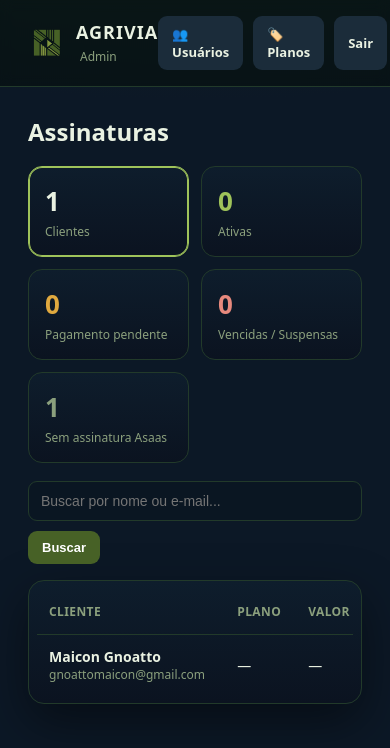
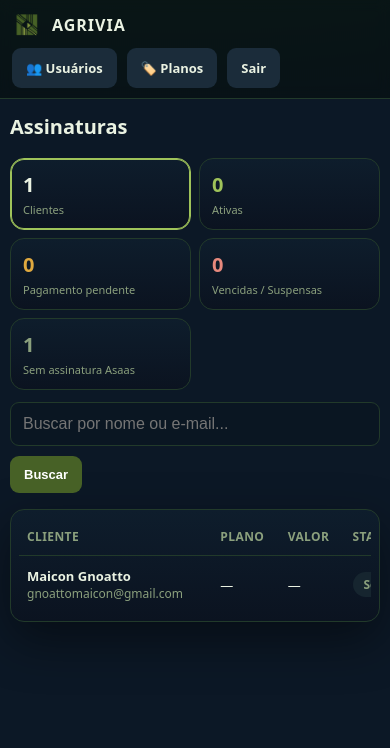
Before and after one commit to AGRIVIA/agrivia-auth, a FastAPI app: page /admin/assinaturas in a window 390 px wide. Shown: the top 748 px of the page. Run offline with FastAPI, Linux system fonts and the light colour scheme; the visitor is signed in with stand-in values (Sample User, id 1); data comes from the database, SQL or seed files in the repository; data that the repository does not hold is empty.

Commit message:
Painel admin mobile + PWA

```diff
--- a/admin/templates/assinaturas.html
+++ b/admin/templates/assinaturas.html
@@ -34,6 +34,17 @@
 
     @media (max-width:860px){
         .cards{grid-template-columns:repeat(2,1fr);}
+    }
+
+    /* 📱 Celular */
+    @media (max-width:700px){
+        .cards{gap:8px;margin-bottom:12px;}
+        .stat{padding:12px;}
+        .stat-num{font-size:20px;}
+        .stat-label{font-size:11px;}
+        .searchbar input{max-width:100%;}
+        thead th{padding:10px 8px;}
+        tbody td{padding:10px 8px;font-size:13px;}
     }
 </style>
 {% endblock %}
--- a/admin/templates/base.html
+++ b/admin/templates/base.html
@@ -4,6 +4,15 @@
     <meta charset="UTF-8">
     <meta name="viewport" content="width=device-width, initial-scale=1">
     <title>{% block title %}AGRIVIA · Admin{% endblock %}</title>
+
+    <!-- 📱 PWA: permite instalar o painel como app no celular (ícone AGRIVIA) -->
+    <link rel="manifest" href="/static/manifest.json">
+    <meta name="theme-color" content="#0c1826">
+    <link rel="icon" type="image/png" href="/static/icon-192.png">
+    <link rel="apple-touch-icon" href="/static/icon-180.png">
+    <meta name="apple-mobile-web-app-capable" content="yes">
+    <meta name="apple-mobile-web-app-status-bar-style" content="black-translucent">
+    <meta name="apple-mobile-web-app-title" content="AGRIVIA">
     <style>
         :root{
             --bg:#0c1826;
@@ -99,6 +108,22 @@
             border:1px solid rgba(192,57,43,0.3);padding:10px 12px;border-radius:9px;
             font-size:13px;margin-bottom:10px;
         }
+
+        /* ===== 📱 Celular (só telas estreitas — o desktop fica intocado) ===== */
+        @media (max-width: 700px){
+            .topbar{padding:10px 12px;flex-wrap:wrap;gap:8px;}
+            .brand .logo-img{width:30px;height:30px;}
+            .brand .name{font-size:16px;}
+            .brand .sub{display:none;}
+            .page{padding:14px 10px;}
+            .card{padding:16px;border-radius:14px;}
+            .card-narrow{margin:24px auto;}
+            h1.page-title{font-size:20px;}
+            /* Botões maiores = mais fáceis de acertar com o dedo */
+            .btn{padding:11px 14px;}
+            .btn-sm{padding:10px 12px;font-size:12px;}
+            input, select{padding:12px;font-size:16px;} /* 16px evita o zoom automático do iPhone */
+        }
     </style>
     {% block head_extra %}{% endblock %}
 </head>
@@ -115,5 +140,12 @@
     </div>
 
     {% block content %}{% endblock %}
+
+    <script>
+        // 📱 PWA: registra o service worker mínimo (torna o painel instalável).
+        if ('serviceWorker' in navigator) {
+            navigator.serviceWorker.register('/sw.js').catch(function () {});
+        }
+    </script>
 </body>
 </html>
--- a/main.py
+++ b/main.py
@@ -5,7 +5,7 @@
 
 from fastapi import FastAPI, Depends, HTTPException, Request, Form
 from fastapi.middleware.cors import CORSMiddleware
-from fastapi.responses import HTMLResponse, RedirectResponse
+from fastapi.responses import HTMLResponse, RedirectResponse, FileResponse
 from fastapi.staticfiles import StaticFiles
 from pydantic import BaseModel
 from sqlalchemy import inspect, text
@@ -63,6 +63,17 @@
 _STATIC_DIR = os.path.join(os.path.dirname(os.path.abspath(__file__)), "static")
 os.makedirs(_STATIC_DIR, exist_ok=True)
 app.mount("/static", StaticFiles(directory=_STATIC_DIR), name="static")
+
+
+# 📱 PWA: o service worker precisa ser servido da RAIZ do site para poder
+# "cobrir" as páginas /admin (regra de escopo dos navegadores). Ele é mínimo
+# e não guarda cache — só torna o painel instalável como app no celular.
+@app.get("/sw.js", include_in_schema=False)
+def service_worker():
+    return FileResponse(
+        os.path.join(_STATIC_DIR, "sw.js"),
+        media_type="application/javascript",
+    )
 
 # ===============================
 # DATABASE
```
Also changed, not shown: admin/templates/assinatura_detalhe.html (+10 -0 lines), admin/templates/usuarios.html (+11 -0 lines), static/sw.js (added, +15 -0 lines), static/icon-180.png (added), static/icon-192.png (added), static/icon-512.png (added), static/manifest.json (added).
